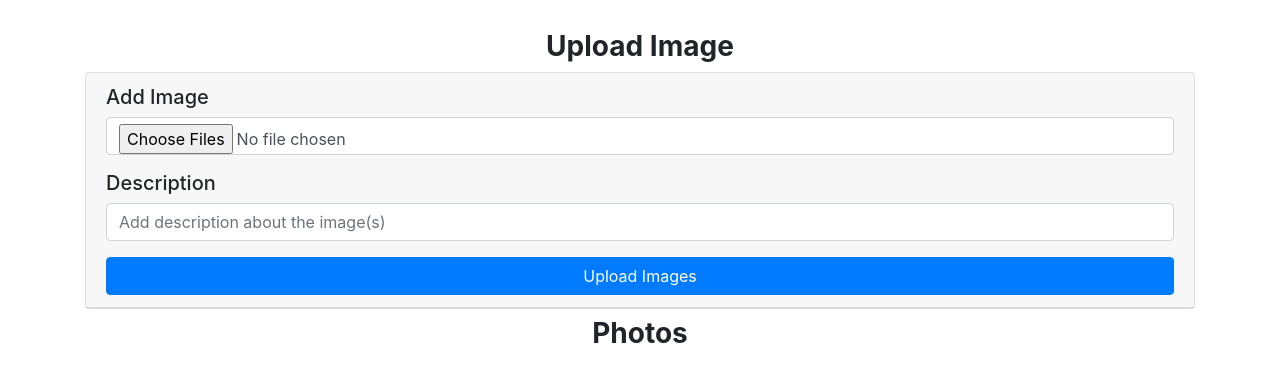
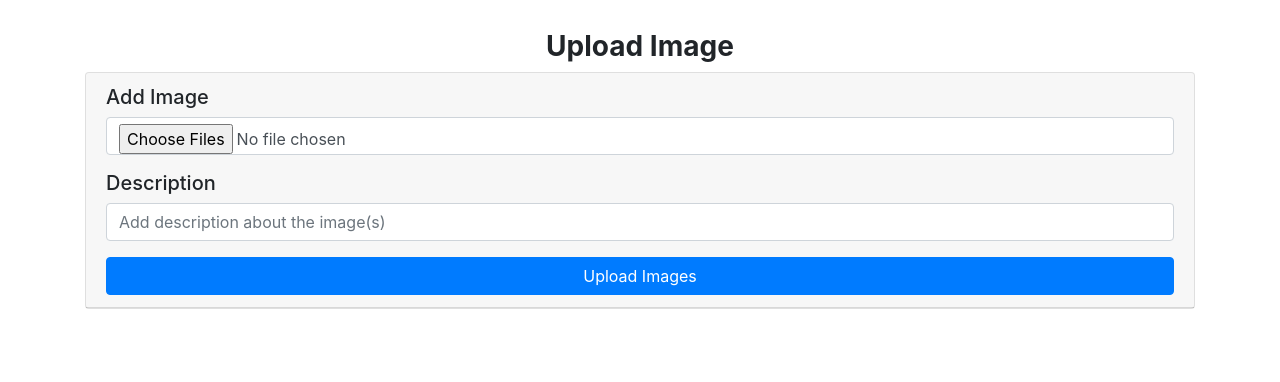
Before and after one commit to Sayan2504/drag_and_drop_image, a React (Create React App) app: page / in a window 1280 px wide. Shown: the top 382 px of the page. Built offline with nearby package versions, Linux system fonts and the light colour scheme.

Commit message:
photos can be uploaded(different row problem not sorted yet)

```diff
--- a/src/App.js
+++ b/src/App.js
@@ -4,22 +4,30 @@ import UploadForm from "./upload";
 import Images from "./images";
 
 const App = () => {
-  const[description, setDescription] = useState("")
-  const[image, setImage] = useState([])
+  const [data, setData] = useState([]);
 
   const addImages = (images, description) =>{
-    setImage(prev => prev.concat({preview: images.preview, name: images.text}));
-    setDescription(prev => prev.concat({description: description}));
+    let temp = data;
+    let t = {
+      images: images,
+      description: description,
+    };
+    temp = temp.concat(t);
+    setData(temp);
   }
 
   useEffect(() => {
-    console.log("useState", image);
-  }, [image]);
+    console.log("useState", data);
+  }, [data]);
+
+  const imageList = data.map((item) => (
+    <Images imgData={item}/>
+  ));
 
   return (
     <div>
-      <UploadForm onSubmit={addImages}/>
-      <Images image={image} description={description}/>
+      <UploadForm onSubmit={addImages} />
+      {imageList}
     </div>
   );
 }
--- a/src/images.js
+++ b/src/images.js
@@ -1,35 +1,30 @@
-import React from "react";
+import React, { useEffect } from "react";
 import "../node_modules/bootstrap/dist/css/bootstrap.min.css";
 
-const Images = ({image, description}) => {
+const Images = ({ imgData }) => {
 
-  const singleImage = image && image.map(singleImage => (
+  useEffect(() => {
+    console.log(imgData);
+  }, [imgData]);
+
+  const imgList = imgData.images.map((image) => (
     <div className="col-sm-3">
       <div className="card">
-        <div className="card-header mt-1">
-          <img src={singleImage.preview} alt="" width="205" height="150"/>
-          <div className="mt-1 text-center"><strong>{singleImage.text}</strong></div>
+        <div className="card-header">
+          <img src={image.preview} alt="" width="210" height="150"/>
+          <div className="mt-1 text-center"><strong>{image.text}</strong></div>
         </div>
       </div>
     </div>
   ));
 
-  return(
+  return (
     <div className="container">
-      <div className = "row justify-content-center">
-        <div className="col-sm-12">
-          <h3 className="text-center mt-2">
-            <strong>Photos</strong>
-          </h3>
-        </div>
-      </div>
-      <div className ="row justify-content-center mt-2">
-        <div className="col-sm-12">
-          {singleImage}
-        </div>
+      <div className="row mt-4">
+        {imgList}
       </div>
     </div>
-  )
-}
+  );
+};
 
 export default Images;
--- a/src/upload.js
+++ b/src/upload.js
@@ -48,9 +48,7 @@ const UploadForm = ({onSubmit}) => {
     <div className="container">
       <div className="row justify-content-center upload-image">
         <div className="col-sm-12">
-          <h3 className="text-center">
-            <strong>Upload Image</strong>
-          </h3>
+          <h3 className="text-center"><strong>Upload Image</strong></h3>
         </div>
       </div>
       <div className="row justify-content-center">
```
